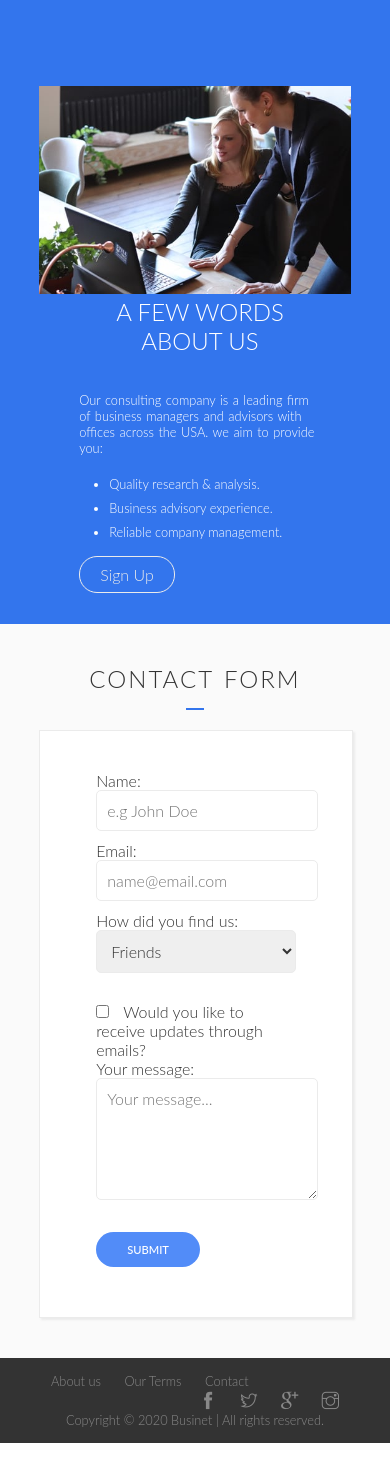
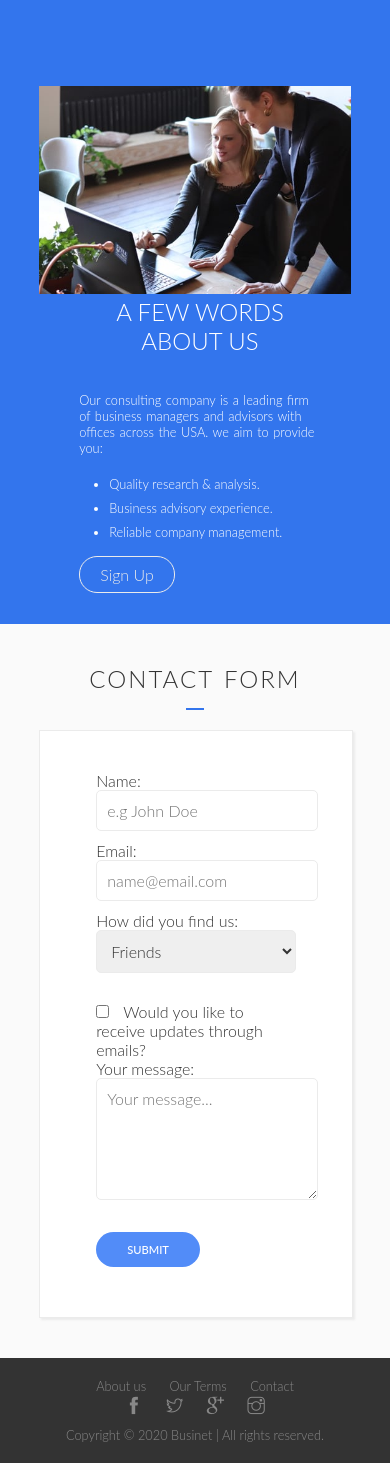
Before and after one commit to Pappyjay23/Businet, a PHP site: page /index.html in a window 390 px wide. Shown: the part 2344-3807 px from the top of the page. Run offline with PHP 8.4, Linux system fonts and the light colour scheme; style sheets or scripts are compiled from the project's sources; some web fonts are replaced.

Commit message:
new message

```diff
--- a/index.html
+++ b/index.html
@@ -18,14 +18,14 @@
             <div class="row">
                 <div class="nav-cover">
                     <div>
-                        <div class="col span-1-of-4" class="box-logo">
+                        <div class="col span-1-of-3" class="box-logo">
                             <img src="resources/img/Logo-white.png" alt="Logo-white" class="logo-white">
                             <img src="resources/img/Logo-blue.png" alt="Logo-blue" class="logo">
                             <a class="logo-name">Businet</a>
                             <a class="logo-name-fixed">Businet</a>
                         </div>
                     </div>
-                    <div class="col span-2-of-4">
+                    <div class="col span-2-of-3">
                             <ul class="main-nav js--main-nav">
                                 <li><a href="#" class="link-home">Home</a></li>
                                 <li><a href="#" class="link-term">Our Term</a></li>
@@ -36,10 +36,7 @@
                                 <li><a href="s-in.html" target="_blank">Sign In</a></li>
                                 <!-- class="nav-btn ghost" -->
                             </ul>
-                    </div>
-                    <div class="col span-1-of-4 nav-icon js--nav-icon">
-                        <i class="ti-menu"></i>
-                        <!-- <i class="ti-close"></i> -->
+                            <a href="#" class="nav-icon js--nav-icon"><i class="ti-menu"></i> </a>
                     </div>
 
                 </div>
@@ -259,7 +256,7 @@
         </div>
     </section>
 
-    <footer class="js--section-pages">
+    <footer class="section-pages js--section-pages">
         <div class="row">
              <div class="col span-1-of-2">
                  <ul class="footer-links">
--- a/resources/css/queries.css
+++ b/resources/css/queries.css
@@ -114,6 +114,25 @@ html, body {
         margin-top: 15%;
     }
 
+
+    footer .col {
+        width: 100%;
+    }
+    footer {
+        padding: 20px 0;
+    }
+    .footer-links{
+        float: none;
+        text-align: center;
+    }
+    .social-links {
+        float: none;
+        text-align: center;
+    }
+    footer p {
+        margin-top: 10px;
+    }
+
     .about-box-1  {
         display: inline-block;
         /* padding-right: 30px; */
--- a/resources/css/style.css
+++ b/resources/css/style.css
@@ -1,6 +1,10 @@
 * {
     margin: 0;
     padding: 0;
+}
+
+a {
+    text-decoration: none;
 }
 
 .row {
@@ -73,10 +77,11 @@ header {
     position: relative;
 }
 .header-text-box {
+    width: 100%;
     position: absolute;
     top: 50%;
     left: 50%;
-    transform: translate(-70%, -50%);
+    transform: translate(-50%, -50%);
 }
 
 .text-box p {
@@ -131,7 +136,7 @@ header {
 }
 .main-nav li {
     display: inline-block;
-    margin-right: 15px;
+    margin-right: 45px;
     font-size: 70%;
     padding: 10px 0;
 }
```
